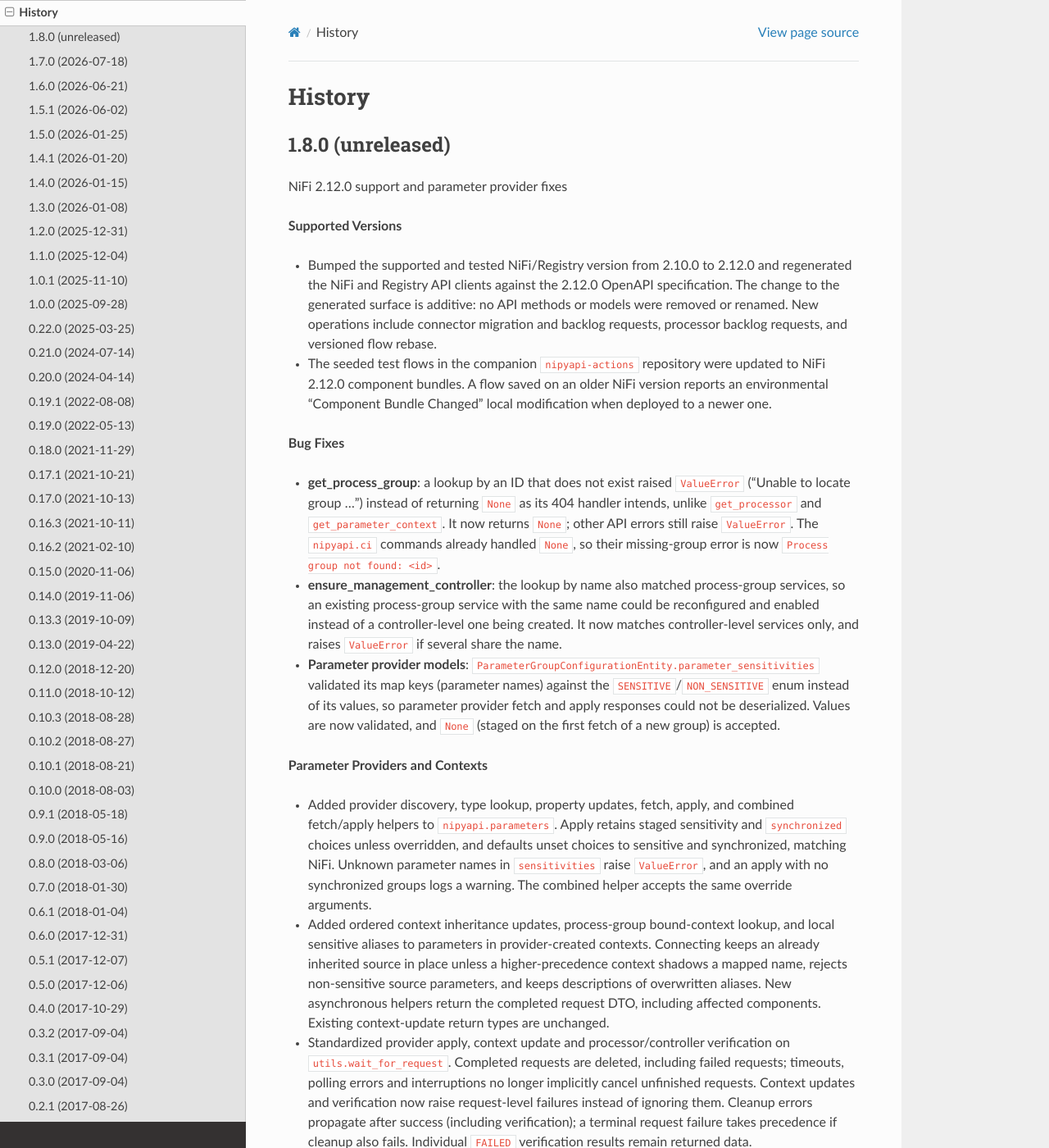
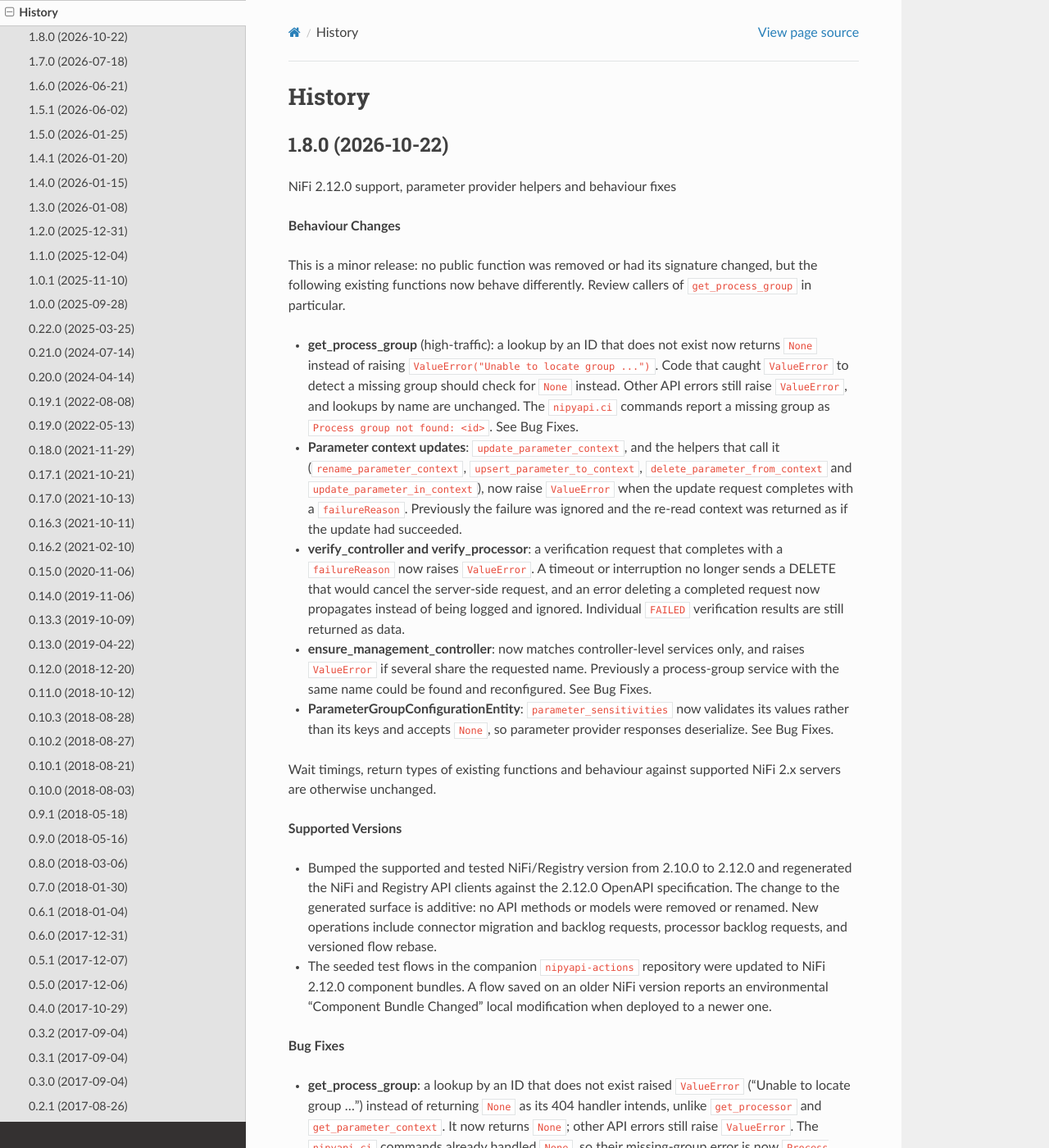
Before and after one commit to Chaffelson/nipyapi, a Sphinx documentation site: the page built from docs/history.rst, in a window 1280 px wide and 1400 px high. Shown: the whole window at 82% size. Built offline with Sphinx 7.4.7 and the Read the Docs theme 3.1.0, drawn with Linux system fonts in a browser that asks for light colours; the version number could not be read and is left out; some of the changed text lies outside the part shown.

Commit message:
chore: prepare 1.8.0 release notes and make build targets non-destructive
Release notes: date 1.8.0 as 2026-10-22 and add a Behaviour Changes
section listing every existing function whose behaviour or return value
changes, led by get_process_group returning None for a missing ID.
Simplify the documented CLI form for fetch_and_apply_parameter_provider.

Makefile:
- dist, wheel, sdist and install clean only build output; they no longer
  delete test certificates or coverage reports.
- Certificate removal moves to a new clean-certs target, run by clean-all.
- check-dist and test-dist reuse an existing build instead of rebuilding,
  and still build when dist/ is empty (as CI relies on).
- Generated-code removal moves to clean-generated. rebuild-all runs it
  just before gen-clients, because wait-ready imports nipyapi and failed
  once clean-all had removed the clients.
- rebuild-all no longer augments the specs twice.
- Mark the clean and build targets .PHONY (dist/ and docs/ are real
  directories).

```diff
--- a/docs/contributing.rst
+++ b/docs/contributing.rst
@@ -332,8 +332,9 @@ NiPyAPI uses Makefile targets as the primary automation interface. Run ``make he
 
     make dev-install      # Install with dev dependencies (uses uv if available, pip otherwise)
     make docs-install     # Install documentation dependencies
-    make clean            # Remove build, pyc, and temp artifacts
-    make clean-all        # Nuclear clean: removes ALL including generated code
+    make clean            # Remove build, pyc, coverage and temp artifacts (keeps test certificates)
+    make clean-certs      # Remove generated test certificates (regenerate with make certs)
+    make clean-all        # Nuclear clean: removes ALL including certificates and generated code
 
 **Testing Workflow**
 ::
--- a/docs/history.rst
+++ b/docs/history.rst
@@ -2,10 +2,22 @@
 History
 =======
 
-1.8.0 (unreleased)
+1.8.0 (2026-10-22)
 -------------------
 
-| NiFi 2.12.0 support and parameter provider fixes
+| NiFi 2.12.0 support, parameter provider helpers and behaviour fixes
+
+**Behaviour Changes**
+
+This is a minor release: no public function was removed or had its signature changed, but the following existing functions now behave differently. Review callers of ``get_process_group`` in particular.
+
+- **get_process_group** (high-traffic): a lookup by an ID that does not exist now returns ``None`` instead of raising ``ValueError("Unable to locate group ...")``. Code that caught ``ValueError`` to detect a missing group should check for ``None`` instead. Other API errors still raise ``ValueError``, and lookups by name are unchanged. The ``nipyapi.ci`` commands report a missing group as ``Process group not found: <id>``. See Bug Fixes.
+- **Parameter context updates**: ``update_parameter_context``, and the helpers that call it (``rename_parameter_context``, ``upsert_parameter_to_context``, ``delete_parameter_from_context`` and ``update_parameter_in_context``), now raise ``ValueError`` when the update request completes with a ``failureReason``. Previously the failure was ignored and the re-read context was returned as if the update had succeeded.
+- **verify_controller and verify_processor**: a verification request that completes with a ``failureReason`` now raises ``ValueError``. A timeout or interruption no longer sends a DELETE that would cancel the server-side request, and an error deleting a completed request now propagates instead of being logged and ignored. Individual ``FAILED`` verification results are still returned as data.
+- **ensure_management_controller**: now matches controller-level services only, and raises ``ValueError`` if several share the requested name. Previously a process-group service with the same name could be found and reconfigured. See Bug Fixes.
+- **ParameterGroupConfigurationEntity**: ``parameter_sensitivities`` now validates its values rather than its keys and accepts ``None``, so parameter provider responses deserialize. See Bug Fixes.
+
+Wait timings, return types of existing functions and behaviour against supported NiFi 2.x servers are otherwise unchanged.
 
 **Supported Versions**
 
@@ -22,12 +34,13 @@ History
 
 - Added provider discovery, type lookup, property updates, fetch, apply, and combined fetch/apply helpers to ``nipyapi.parameters``. Apply retains staged sensitivity and ``synchronized`` choices unless overridden, and defaults unset choices to sensitive and synchronized, matching NiFi. Unknown parameter names in ``sensitivities`` raise ``ValueError``, and an apply with no synchronized groups logs a warning. The combined helper accepts the same override arguments.
 - Added ordered context inheritance updates, process-group bound-context lookup, and local sensitive aliases to parameters in provider-created contexts. Connecting keeps an already inherited source in place unless a higher-precedence context shadows a mapped name, rejects non-sensitive source parameters, and keeps descriptions of overwritten aliases. New asynchronous helpers return the completed request DTO, including affected components. Existing context-update return types are unchanged.
-- Standardized provider apply, context update and processor/controller verification on ``utils.wait_for_request``. Completed requests are deleted, including failed requests; timeouts, polling errors and interruptions no longer implicitly cancel unfinished requests. Context updates and verification now raise request-level failures instead of ignoring them. Cleanup errors propagate after success (including verification); a terminal request failure takes precedence if cleanup also fails. Individual ``FAILED`` verification results remain returned data.
+- Standardized provider apply, context update and processor/controller verification on ``utils.wait_for_request``: completed requests are deleted, including failed ones, and an unfinished request is never cancelled implicitly. If a request fails and its cleanup also fails, the request failure is raised. See Behaviour Changes.
 - Added ``canvas.list_all_management_controllers()`` and ``canvas.get_management_controller()`` for controller-level services without process-group-scoped results.
 
 **Maintenance**
 
 - Corrected the ``canvas.get_controller()`` docstring: ``bool_response=True`` returns ``False`` only when the API call fails (for example a missing ID); a name with no match returns ``None``. Behaviour is unchanged.
+- Build targets no longer delete test certificates or coverage reports: ``make dist``, ``wheel``, ``sdist`` and ``install`` now clean only build output, and ``make check-dist`` and ``make test-dist`` reuse an existing build rather than rebuilding it. Certificates are removed only by the new ``make clean-certs`` or by ``make clean-all``.
 
 - Removed version guards and branches for NiFi releases older than 2.0, which nipyapi 1.x does not support. Parameter functions no longer make an extra ``/flow/about`` request on each call. ``canvas.list_all_processors``, ``canvas.list_all_controllers`` and ``nifi_registry.save_flow_ver`` now always use the 2.x API path they already took on supported servers.
 
--- a/docs/parameters.rst
+++ b/docs/parameters.rst
@@ -46,7 +46,7 @@ early deletion would cancel subsequent server-side steps. NiFi may continue the
 operation after the client stops waiting; interruption is not a rollback.
 
 For a combined operation, use ``fetch_and_apply_parameter_provider(provider)``.
-The CLI form is ``nipyapi parameters fetch_and_apply_parameter_provider <id> --identifier_type id``.
+The CLI form is ``nipyapi parameters fetch_and_apply_parameter_provider <provider-id>``; a UUID is looked up by ID automatically.
 It rejects missing or empty selected groups by default. Scope provider properties
 before fetching.
 
```
Also changed, not shown: 1 other file.
